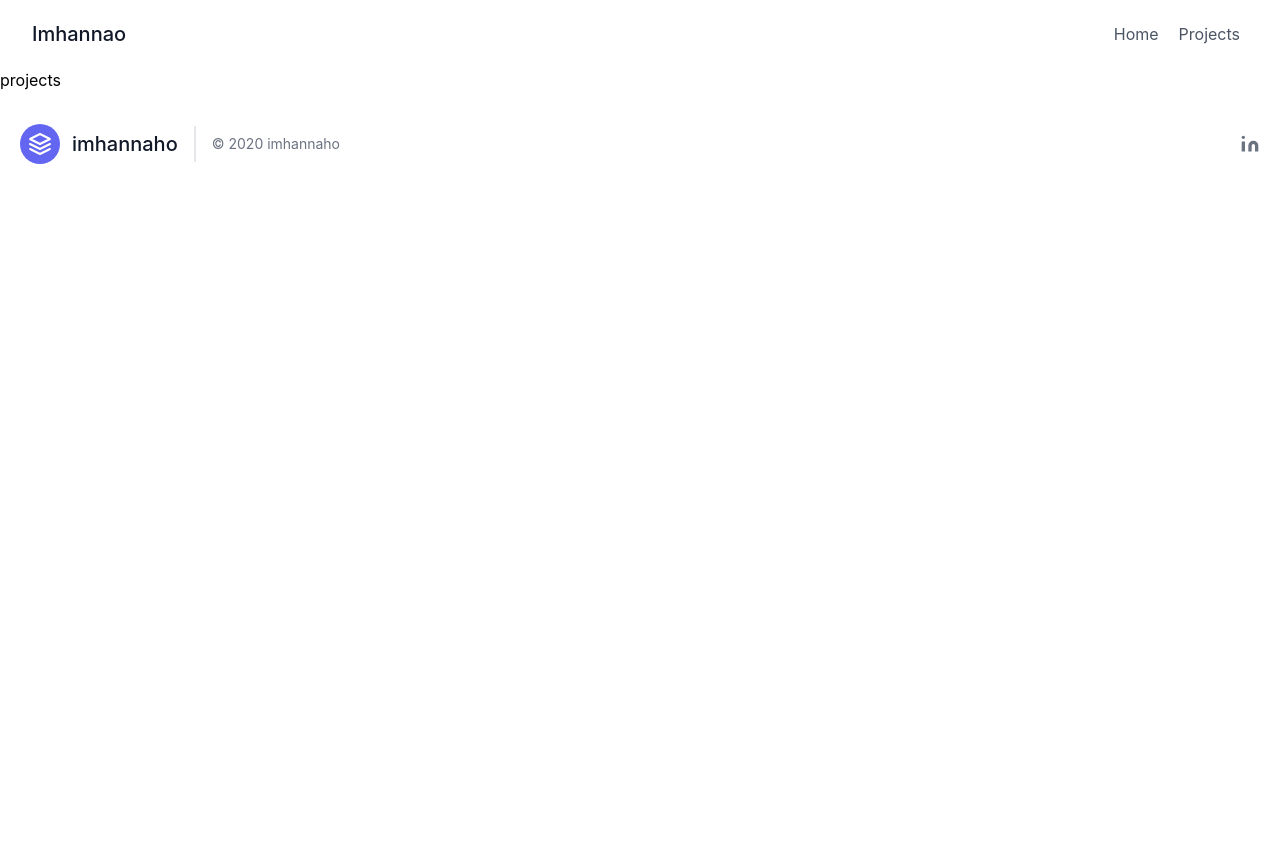
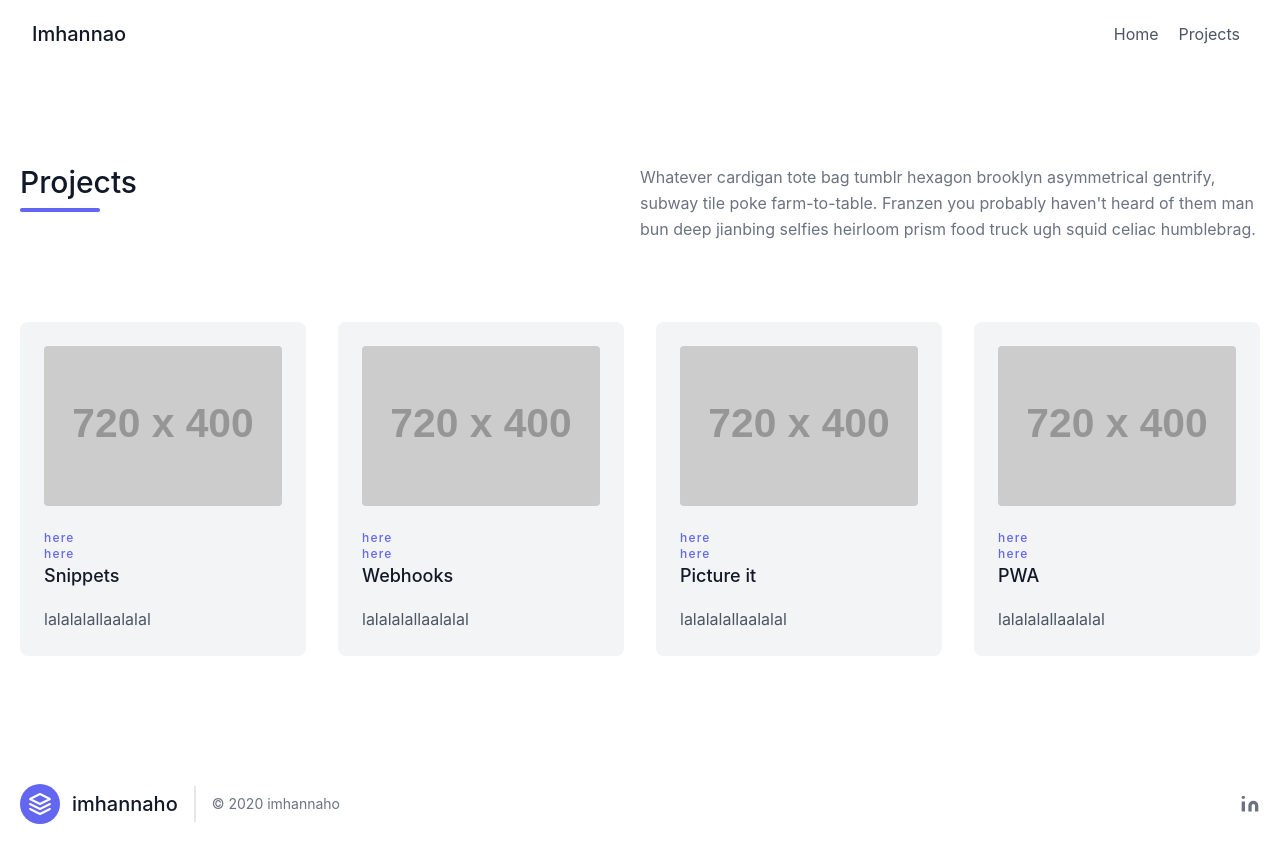
Before and after one commit to Hannahobote/portfoliov3, a React (Create React App) app: page /projects in a window 1280 px wide. Before the commit the page ends 800 px from the top, so only its background shows below. Built offline with nearby package versions, Linux system fonts and the light colour scheme.

Commit message:
project page done

```diff
--- a/public/index.html
+++ b/public/index.html
@@ -23,6 +23,7 @@
   <noscript>You need to enable JavaScript to run this app.</noscript>
   <div id="root"></div>
 
+
 </body>
 
 </html>
--- a/src/App.js
+++ b/src/App.js
@@ -9,7 +9,7 @@ import Footer from './components/Footer';
 function App() {
 
   return (
-    <div className="App">
+    <div className="App ">
       <Mynavbar/>
       <Routes>
         <Route path="/" element={<Home />} />
--- a/src/components/Hero.js
+++ /dev/null
@@ -1,10 +0,0 @@
-import React from 'react';
-import icon from '../img/icon.png'
-
-export default function Hero() {
-  return (
-    <section>
-
-    </section>
-  );
-}
--- a/src/components/MyHeader.js
+++ /dev/null
@@ -1,11 +0,0 @@
-import React from 'react'
-
-function MyHeader() {
-  return (
-    <header>
-      my header
-    </header>
-  )
-}
-
-export default MyHeader
--- a/src/components/MyProjectsCard.js
+++ b/src/components/MyProjectsCard.js
@@ -1,9 +1,15 @@
 import React from 'react'
 
-function MyCard(props) {
+function MyCard({ github, link, name, description }) {
   return (
-    <div>
-     card
+    <div class="xl:w-1/4 md:w-1/2 p-4">
+    <div class="bg-gray-100 p-6 rounded-lg">
+      <img class="h-40 rounded w-full object-cover object-center mb-6" src="https://dummyimage.com/720x400" alt="content" />
+      <h3 class="tracking-widest text-indigo-500 text-xs font-medium title-font">{link}</h3>
+      <h3 class="tracking-widest text-indigo-500 text-xs font-medium title-font">{github}</h3>
+      <h2 class="text-lg text-gray-900 font-medium title-font mb-4">{name}</h2>
+      <p class="leading-relaxed text-base">{description}</p>
+    </div>
     </div>
   )
 }
--- a/src/pages/Home.js
+++ b/src/pages/Home.js
@@ -17,9 +17,24 @@ function Home() {
           </div>
         </div>
         <div class="lg:max-w-lg lg:w-full md:w-1/2 w-5/6">
-      <img class="object-cover object-center rounded" alt="hero"  style={{width: '350px', height: '350px'}} src={icon} />
+          <img class="object-cover object-center rounded lg:visible sm:invisible" alt="hero" style={{ width: '350px', height: '350px' }} src={icon} />
         </div>
       </div>
+
+      {/* content */}
+      <div className='container mx-auto py-24 px-24 items-center'>
+      <h1 className='text-indigo-500 text-4xl'>About me</h1>
+      <p  className='text-left text-black  my-5 mx-5'>
+      Lorem ipsum dolor sit amet consectetur adipisicing elit. Magnam accusantium corporis ab dicta ut voluptatibus assumenda quas cupiditate id quasi officia pariatur aperiam rem quia aliquam, explicabo labore quo eum. Iste molestias sit eos dolorem, qui ut labore obcaecati consequatur animi explicabo possimus non maiores voluptatem eius quasi excepturi culpa perspiciatis! Distinctio amet laboriosam velit dicta eaque assumenda officiis dolore qui quisquam enim aspernatur tenetur tempora hic eos inventore corrupti delectus error, officia a tempore, quibusdam sapiente architecto temporibus possimus?
+      </p>
+
+      <h1 className='text-indigo-500  text-4xl'>Stack</h1>
+      <p className='text-left text-black  my-5 mx-5'>
+      Lorem ipsum dolor sit amet consectetur adipisicing elit. Magnam accusantium corporis ab dicta ut voluptatibus assumenda quas cupiditate id quasi officia pariatur aperiam rem quia aliquam, explicabo labore quo eum. Iste molestias sit eos dolorem, qui ut labore obcaecati consequatur animi explicabo possimus non maiores voluptatem eius quasi excepturi culpa perspiciatis! Distinctio amet laboriosam velit dicta eaque assumenda officiis dolore qui quisquam enim aspernatur tenetur tempora hic eos inventore corrupti delectus error, officia a tempore, quibusdam sapiente architecto temporibus possimus?
+      </p>
+      </div>
+
+
     </section>
   )
 }
--- a/src/pages/Projects.js
+++ b/src/pages/Projects.js
@@ -1,32 +1,52 @@
 import React from 'react'
+import MyProjectsCard from '../components/MyProjectsCard'
 
 function Projects() {
   const projects = [
     {
       name: 'Snippets',
       description: 'lalalalallaalalal',
-      link: ''
+      link: 'here'
     },
     {
       name: 'Webhooks',
       description: 'lalalalallaalalal',
-      link: ''
+      link: 'here'
     },
     {
       name: 'Picture it',
       description: 'lalalalallaalalal',
-      link: ''
+      link: 'here'
     },
     {
       name: 'PWA',
       description: 'lalalalallaalalal',
-      link: ''
+      link: 'here'
     }
   ]
+  const projectCard = projects.map((item, i) =>
+    <MyProjectsCard
+      github={item.link}
+      link={item.link}
+      name={item.name}
+      description={item.description} />
+  );
+
   return (
-    <div>
-    projects
-    </div>
+    <section class="text-gray-600 body-font">
+      <div class="container px-5 py-24 mx-auto">
+        <div class="flex flex-wrap w-full mb-20">
+          <div class="lg:w-1/2 w-full mb-6 lg:mb-0">
+            <h1 class="sm:text-3xl text-2xl font-medium title-font mb-2 text-gray-900"> Projects</h1>
+            <div class="h-1 w-20 bg-indigo-500 rounded"></div>
+          </div>
+          <p class="lg:w-1/2 w-full leading-relaxed text-gray-500">Whatever cardigan tote bag tumblr hexagon brooklyn asymmetrical gentrify, subway tile poke farm-to-table. Franzen you probably haven't heard of them man bun deep jianbing selfies heirloom prism food truck ugh squid celiac humblebrag.</p>
+        </div>
+        <div class="flex flex-wrap -m-4">
+        {projectCard}
+        </div>
+      </div>
+    </section>
   )
 }
 
```
Lines whose indentation alone changed are shown as unchanged.
